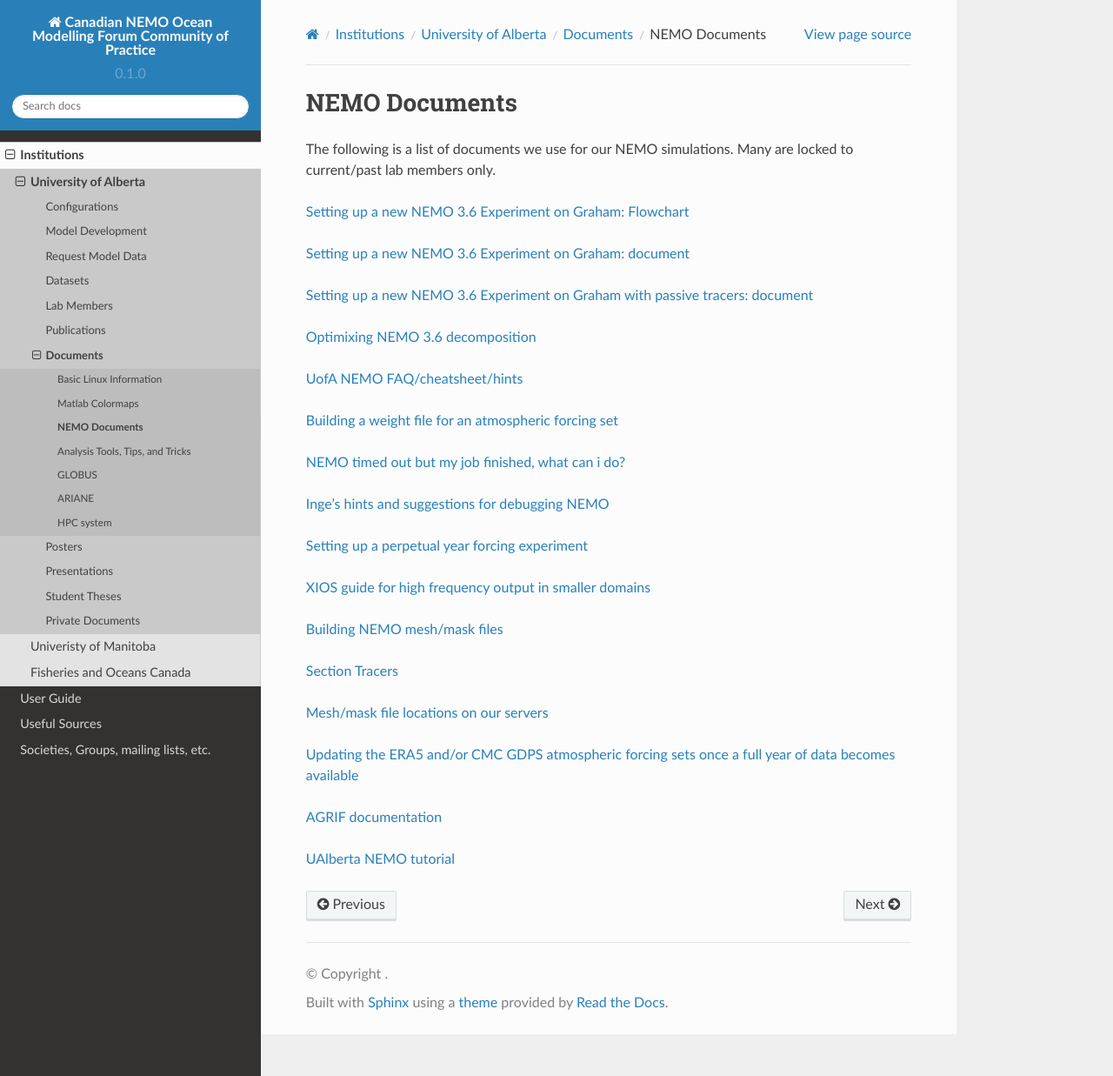
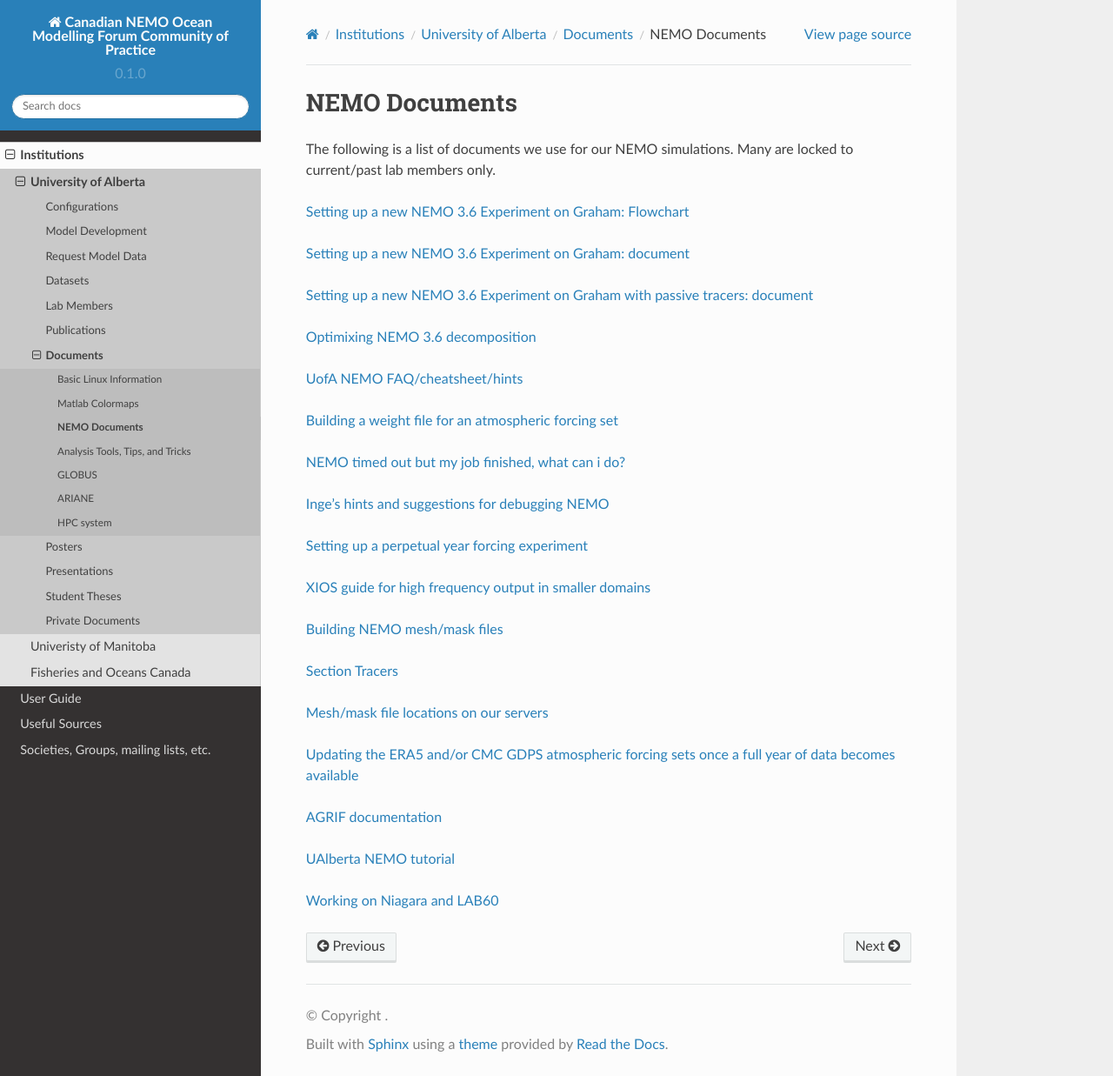
Before and after one commit to UofA-NEMO/Canadian-NEMO-Ocean-Modelling-Forum-Community-of-Practice, a Sphinx documentation site: the page built from docs/Institutions/UofA/Documents/NEMOdocuments.rst, in a window 1280 px wide and 1237 px high. Shown: the whole window at 87% size. Built offline with Sphinx 7.4.7 and the Read the Docs theme 2.0.0, drawn with Linux system fonts in a browser that asks for light colours; pages that are not in the unit, such as notebooks, are missing from menus.

Commit message:
Update NEMOdocuments.rst

```diff
--- a/docs/Institutions/UofA/Documents/NEMOdocuments.rst
+++ b/docs/Institutions/UofA/Documents/NEMOdocuments.rst
@@ -35,3 +35,5 @@ The following is a list of documents we use for our NEMO simulations. Many are l
 `AGRIF documentation <https://onedrive.live.com/?authkey=%21AJkKZKo31%2DiIwQw&cid=C2D3E0AE7967A795&id=C2D3E0AE7967A795%211695426&parId=C2D3E0AE7967A795%211676213&o=OneUp>`_
 
 `UAlberta NEMO tutorial <https://docs.google.com/document/d/1tWErkIAiK7JBJH2cncMndZaMipDQLvq8UfjwDPBKygA/>`_
+
+`Working on Niagara and LAB60 <https://docs.google.com/document/d/e/2PACX-1vTVnzzgpIRgJznZyjqa0h5m61J_XWWxVbWokMX_v8UA4pmChiilBOym59tuddhzg8nEmiKnB7XG8H3D/pub>`_
```
